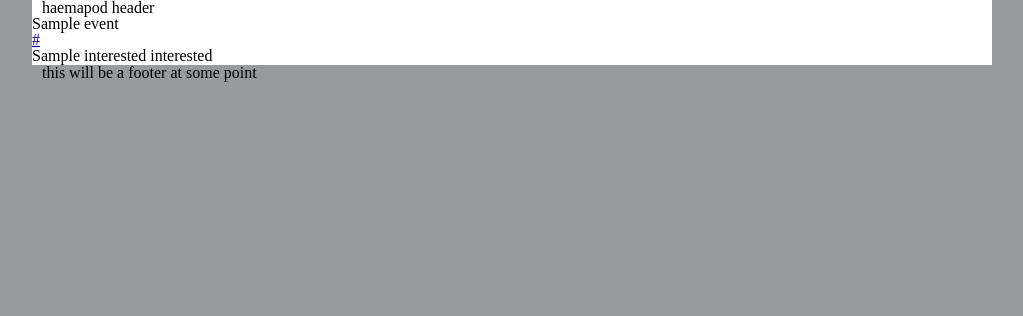
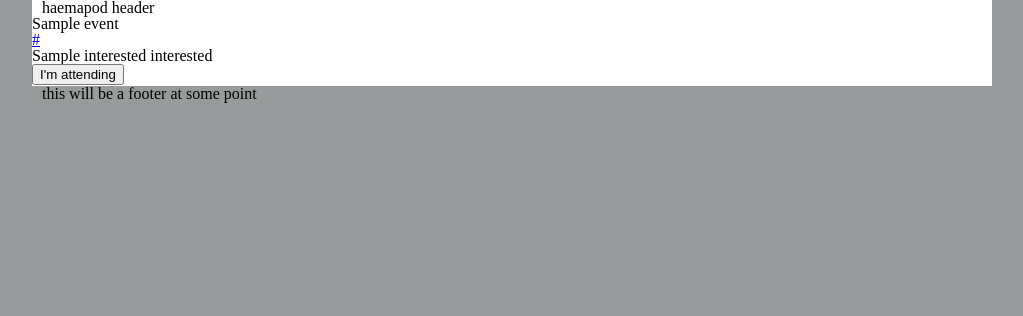
Before and after one commit to globalspin/haemapod, a Python web app: template haemapod/templates/events/detail.html in a window 1280 px wide. Shown: the top 316 px of the page, without its empty margins (128-1151 px from the left). Run offline with Jinja, Linux system fonts and the light colour scheme; the template is opened without the code that fills it: most values are stand-ins (such as "Sample title", 1, 10 or a date in 2020); some libraries are stand-ins or nearby versions.

Commit message:
i'm attending

```diff
--- a/haemapod/main.py
+++ b/haemapod/main.py
@@ -18,6 +18,7 @@ def application():
     ('/events/users', RequestHandler.with_page('handlers.events.users')),
     ('/events/upload', RequestHandler.with_page('handlers.events.upload')),
     ('/events/([^/]*)$', RequestHandler.with_page('handlers.events.detail')),
+    ('/events/([^/]*)/add$', RequestHandler.with_page('handlers.events.attending.add')),
   ], debug=True)
 
 def main():
--- a/haemapod/model/event.py
+++ b/haemapod/model/event.py
@@ -60,3 +60,6 @@ class Event(GeoModel):
       fly_users=fly_users,
       anywhere_users=anywhere_users,
     )
+
+  def permalink(self):
+    return '/events/%s' % self.slug
--- a/haemapod/model/user.py
+++ b/haemapod/model/user.py
@@ -48,6 +48,12 @@ class User(GeoModel):
     else:
       return UserEvent(user=self, event=event, organizer=organizer).put()
 
+  def is_attending(self, event):
+    if not event: return
+    for ue in self.userevent_set:
+      if ue.event.key() == event.key():
+        return True
+
   def pretty_link(self):
     if self.link:
       return re.sub('twitter.com/', '@', self.link)
--- a/haemapod/templates/events/detail.html
+++ b/haemapod/templates/events/detail.html
@@ -15,4 +15,11 @@
     <p>Nobody organizing
   {% endfor %}
   <p>{{interested}} interested
+  {% if handler.current_user().is_attending(event) %}
+    <p>You are attending this event
+  {% else %}
+    <form action="{{event.permalink()}}/add" method="post">
+      <input type="submit" value="I'm attending">
+    </form>
+  {% endif %}
 {% endblock %}
```
Also changed, not shown: haemapod/handlers/events/attending/add.py (added, +13 -0 lines), haemapod/handlers/events/attending/__init__.py (added).
